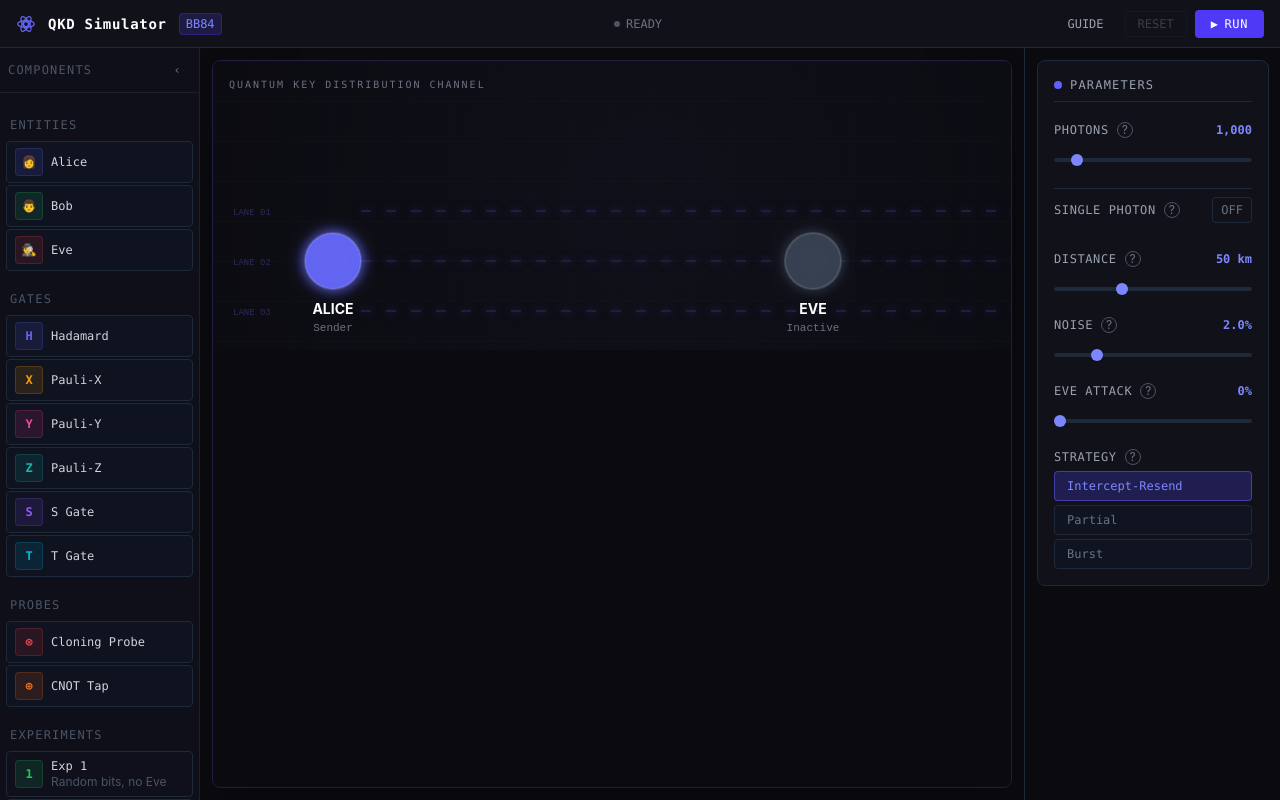
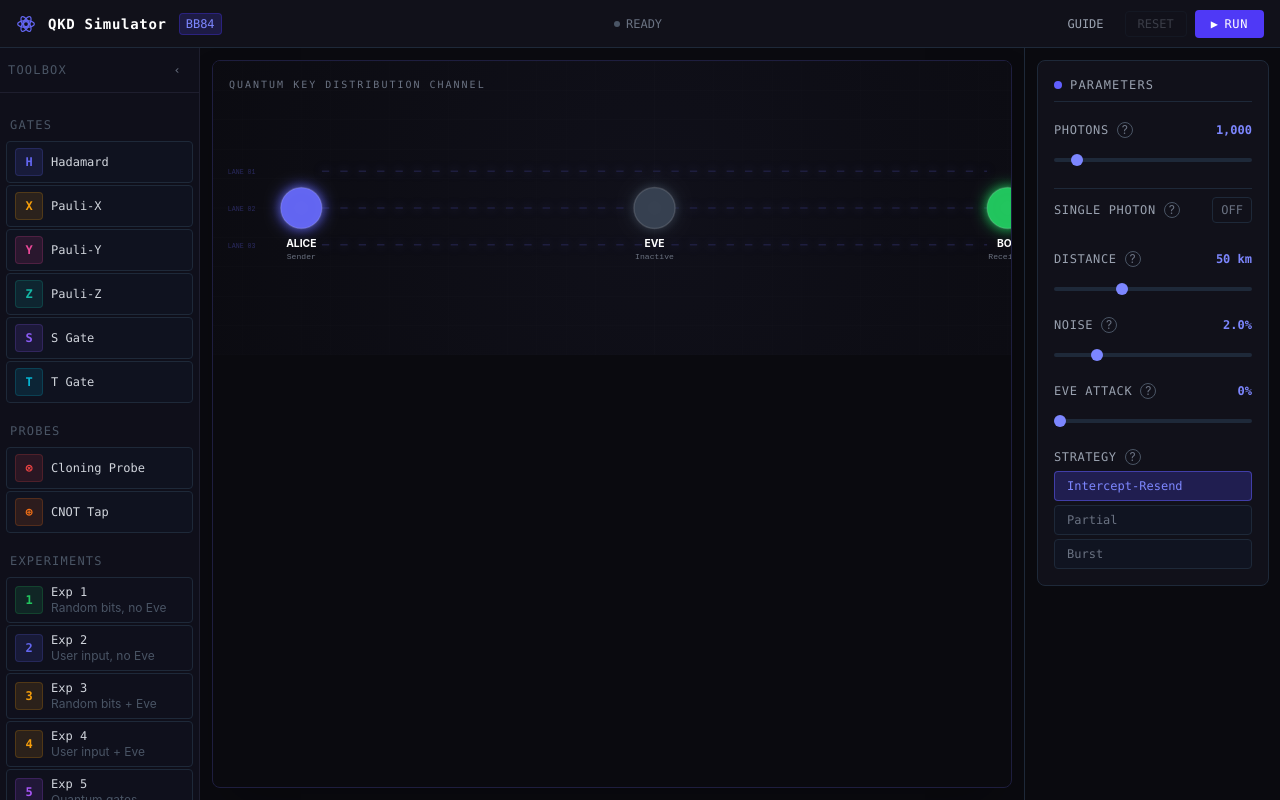
Before and after one commit to degarg-ctrl/QKD-Simulator-BB84, a React app in the folder frontend/: page / in a window 1280 px wide. Built offline with nearby package versions, Linux system fonts and the light colour scheme; the HTML template or start-up script is replaced by a standard one.

Commit message:
feat(ui-polish): U1-U6 -- canvas scaling, tooltip fix, sidebar toolbox, photon dissipation, collapsed strip, chart note

```diff
--- a/frontend/src/components/canvas/PhotonParticle.js
+++ b/frontend/src/components/canvas/PhotonParticle.js
@@ -134,14 +134,16 @@ export class PhotonParticle {
 
     // Handle arrival at Bob
     if (!this.record.lost && this.x >= BOB_X) {
-      this.x = BOB_X
       this.state = 'arrived'
       this.arrivalFlashTimer = 25
     }
 
     if (this.state === 'arrived') {
       this.arrivalFlashTimer--
-      if (this.arrivalFlashTimer <= 0) {
+      // Continue moving past Bob and fade out
+      this.x += this.velocityX * 0.5
+      this.opacity -= 0.04
+      if (this.arrivalFlashTimer <= 0 || this.opacity <= 0) {
         this.state = 'dead'
         return false
       }
@@ -154,10 +156,11 @@ export class PhotonParticle {
   /**
    * Draw this photon onto the canvas context.
    */
-  draw(ctx) {
+  draw(ctx, scaleX = 1, scaleY = 1) {
     if (this.state === 'dead') return
 
     ctx.save()
+    ctx.scale(scaleX, scaleY)
     ctx.globalAlpha = this.opacity
 
     // 1. Draw outer glow
--- a/frontend/src/components/canvas/QuantumCanvas.jsx
+++ b/frontend/src/components/canvas/QuantumCanvas.jsx
@@ -228,8 +228,11 @@ export default function QuantumCanvas({ className = '' }) {
     ctx.scale(dpr, dpr)
     const logicalWidth = width / dpr
     const logicalHeight = height / dpr
+    const scaleX = logicalWidth / CANVAS_WIDTH
+    const scaleY = logicalHeight / CANVAS_HEIGHT
+    ctx.scale(scaleX, scaleY)
 
-    drawBackground(ctx, logicalWidth, logicalHeight)
+    drawBackground(ctx, CANVAS_WIDTH, CANVAS_HEIGHT)
     drawChannelLanes(ctx)
     drawGates(ctx)
 
@@ -323,13 +326,17 @@ export default function QuantumCanvas({ className = '' }) {
     const configureCanvas = () => {
       const dpr = window.devicePixelRatio || 1
       const container = canvas.parentElement
-      const containerWidth = container?.clientWidth || CANVAS_WIDTH
-      const scale = containerWidth / CANVAS_WIDTH
+      if (!container) return
+
+      // Use full container width — never clip
+      const containerWidth = container.clientWidth
+      const aspectRatio = CANVAS_HEIGHT / CANVAS_WIDTH
+      const logicalHeight = containerWidth * aspectRatio
 
       canvas.width = containerWidth * dpr
-      canvas.height = CANVAS_HEIGHT * scale * dpr
+      canvas.height = logicalHeight * dpr
       canvas.style.width = `${containerWidth}px`
-      canvas.style.height = `${CANVAS_HEIGHT * scale}px`
+      canvas.style.height = `${logicalHeight}px`
 
       drawStaticScene()
     }
@@ -337,7 +344,7 @@ export default function QuantumCanvas({ className = '' }) {
     configureCanvas()
     window.addEventListener('resize', configureCanvas)
     return () => window.removeEventListener('resize', configureCanvas)
-  }, [drawStaticScene])
+  }, [drawStaticScene, params.attack_prob])
 
   return (
     <div
--- a/frontend/src/components/controls/ConfigPanel.jsx
+++ b/frontend/src/components/controls/ConfigPanel.jsx
@@ -76,10 +76,16 @@ function TooltipIcon({ content }) {
             animate={{ opacity: 1, y: 0 }}
             exit={{ opacity: 0, y: -4 }}
             transition={{ duration: 0.15 }}
-            className="absolute right-0 bottom-6 w-64 p-3
-                       bg-gray-900 border border-gray-700 rounded-lg
-                       text-xs text-gray-300 leading-relaxed
-                       z-50 shadow-xl whitespace-pre-line"
+            className="absolute bottom-6 w-64 p-3
+                       bg-gray-950 border border-gray-700
+                       rounded-lg text-xs text-gray-300
+                       leading-relaxed z-[9999] shadow-2xl
+                       whitespace-pre-line"
+            style={{
+              right: 'auto',
+              left: '50%',
+              transform: 'translateX(-100%)'
+            }}
           >
             {content}
           </motion.div>
--- a/frontend/src/components/layout/BottomPanel.jsx
+++ b/frontend/src/components/layout/BottomPanel.jsx
@@ -99,6 +99,17 @@ export default function BottomPanel({ className = '' }) {
                 currentSKR={results.skr}
               />
             </div>
+            {/* Theoretical vs Simulated explanation */}
+            <div className="mt-2 flex items-center gap-2
+                            text-xs font-mono text-gray-600">
+              <span className="text-gray-700">ℹ</span>
+              <span>
+                Graph shows theoretical model across distances.
+                Simulated value shows your actual run result.
+                Differences are normal at low photon counts —
+                use n_bits ≥ 5000 for convergence.
+              </span>
+            </div>
           </div>
         )}
 
--- a/frontend/src/components/layout/Sidebar.jsx
+++ b/frontend/src/components/layout/Sidebar.jsx
@@ -5,9 +5,8 @@
  * IBM Quantum Composer inspired — adapted for BB84 protocol.
  *
  * Sections:
- *   ENTITIES    — protocol participants (informational)
- *   GATES       — quantum gates (draggable in Sprint 6)
- *   PROBES      — special components (draggable in Sprint 6)
+ *   GATES       — quantum gates (draggable)
+ *   PROBES      — special components (draggable)
  *   EXPERIMENTS — experiment mode selector
  *
  * Panel is collapsible. Collapsed = icons only.
@@ -17,30 +16,6 @@
 import { useState } from 'react'
 import { motion, AnimatePresence } from 'framer-motion'
 import useSimulationStore from '../../store/simulationStore'
-
-const ENTITIES = [
-  {
-    id: 'alice',
-    symbol: '👩',
-    label: 'Alice',
-    color: '#6366f1',
-    tooltip: 'Sender. Generates random bits, chooses polarization bases, encodes photons per BB84 rules.'
-  },
-  {
-    id: 'bob',
-    symbol: '👨',
-    label: 'Bob',
-    color: '#22c55e',
-    tooltip: 'Receiver. Measures photons in randomly chosen bases. Correct basis = correct bit.'
-  },
-  {
-    id: 'eve',
-    symbol: '🕵',
-    label: 'Eve',
-    color: '#ef4444',
-    tooltip: 'Eavesdropper. Intercept-resend attack introduces ~25% QBER — detectable by Alice and Bob.'
-  },
-]
 
 const GATES = [
   {
@@ -162,20 +137,26 @@ function SidebarItem({ item, collapsed, draggable = false }) {
         } : undefined}
         onMouseEnter={() => setShowTooltip(true)}
         onMouseLeave={() => setShowTooltip(false)}
-        whileHover={{ scale: 1.03 }}
-        className={`flex items-center gap-2 px-2 py-1.5 rounded
+        whileHover={{ scale: 1.05 }}
+        className={`flex items-center rounded
                    border transition-colors select-none
-                   ${draggable ? 'cursor-grab active:cursor-grabbing' : 'cursor-default'}
+                   ${draggable
+                     ? 'cursor-grab active:cursor-grabbing'
+                     : 'cursor-default'}
+                   ${collapsed
+                     ? 'w-8 h-8 justify-center mx-auto'
+                     : 'gap-2 px-2 py-1.5 w-full'
+                   }
                    border-gray-800 bg-gray-900/40
                    hover:bg-gray-800/60 hover:border-gray-600`}
         style={{
           borderColor: showTooltip ? item.color + '50' : undefined
         }}
       >
-        {/* Icon */}
         <div
-          className="w-7 h-7 rounded flex items-center justify-center
-                     text-xs font-mono font-bold flex-shrink-0"
+          className={`rounded flex items-center justify-center
+                     font-mono font-bold flex-shrink-0
+                     ${collapsed ? 'w-6 h-6 text-xs' : 'w-7 h-7 text-xs'}`}
           style={{
             backgroundColor: item.color + '20',
             color: item.color,
@@ -184,7 +165,6 @@ function SidebarItem({ item, collapsed, draggable = false }) {
         >
           {item.symbol}
         </div>
-        {/* Label — only in expanded mode */}
         <AnimatePresence>
           {!collapsed && (
             <motion.span
@@ -244,8 +224,12 @@ function ExperimentButton({ exp, collapsed, isActive, onClick }) {
         onMouseEnter={() => setShowTooltip(true)}
         onMouseLeave={() => setShowTooltip(false)}
         whileHover={{ scale: 1.02 }}
-        className={`w-full flex items-center gap-2 px-2 py-1.5
-                   rounded border transition-colors text-left
+        className={`flex items-center rounded border
+                   transition-colors text-left
+                   ${collapsed
+                     ? 'w-8 h-8 justify-center mx-auto'
+                     : 'w-full gap-2 px-2 py-1.5'
+                   }
                    ${isActive
                      ? 'border-opacity-60 bg-opacity-20'
                      : 'border-gray-800 bg-gray-900/20 hover:border-gray-700'
@@ -355,7 +339,7 @@ export default function Sidebar() {
         {!collapsed && (
           <span className="text-xs font-mono text-gray-600
                            uppercase tracking-widest">
-            Components
+            Toolbox
           </span>
         )}
         <button
@@ -371,19 +355,9 @@ export default function Sidebar() {
       </div>
 
       {/* Scrollable content */}
-      <div className="flex-1 overflow-y-auto overflow-x-hidden p-1.5
-                      flex flex-col gap-0.5">
-
-        {/* ENTITIES */}
-        <SectionHeader label="Entities" collapsed={collapsed} />
-        {ENTITIES.map(item => (
-          <SidebarItem
-            key={item.id}
-            item={item}
-            collapsed={collapsed}
-            draggable={false}
-          />
-        ))}
+      <div className={`flex-1 overflow-y-auto overflow-x-hidden
+                       flex flex-col gap-0.5
+                       ${collapsed ? 'p-1 items-center' : 'p-1.5'}`}>
 
         {/* GATES */}
         <SectionHeader label="Gates" collapsed={collapsed} />
--- a/frontend/src/hooks/usePhotonAnimation.js
+++ b/frontend/src/hooks/usePhotonAnimation.js
@@ -102,9 +102,12 @@ export function usePhotonAnimation(canvasRef, drawStaticScene) {
     ctx.save()
     ctx.scale(dpr, dpr)
 
+    const scaleX = (canvas.width / dpr) / 1200  // CANVAS_WIDTH
+    const scaleY = (canvas.height / dpr) / 400   // CANVAS_HEIGHT
+
     particlesRef.current = particlesRef.current.filter(particle => {
       const alive = particle.update()
-      if (alive) particle.draw(ctx)
+      if (alive) particle.draw(ctx, scaleX, scaleY)
       return alive
     })
 
```
Also changed, not shown: 1 other file (tests, documents, lock files or other folders).
